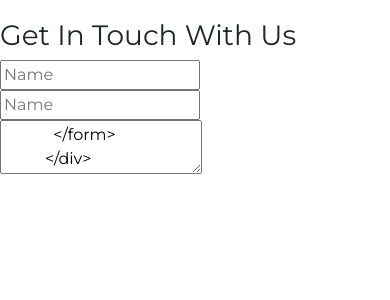
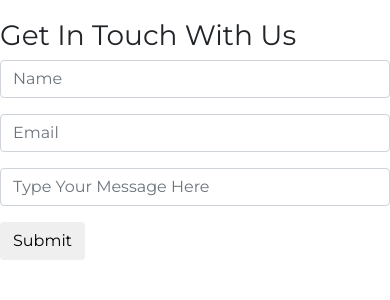
Before and after one commit to Hjkun77/access-website, a PHP site: page /contact.html in a window 390 px wide. Shown: the part 101-401 px from the top of the page. Run offline with PHP 8.4, Linux system fonts and the light colour scheme.

Commit message:
Contact Layout Form Complete

```diff
--- a/contact.html
+++ b/contact.html
@@ -53,13 +53,12 @@
 
       <div class="contact-us">
         <div class="row">
-          <div class="col-md-12">
-            <h4 class="contact-us-title">Contact Us</h4>
-          </div>
-          <div class="col-md-7">
+          <div class="col-md-6">
             <div class="row">
+              <div class="col-md-12">
+                <h4 class="contact-us-title">Contact Us</h4>
+              </div>
               <div class="col-md-3">
-
               </div>
               <div class="col-md-9">
                 <p>accessmea@gmail.com</p>
@@ -73,12 +72,21 @@
               </div>
             </div>
           </div>
-          <div class="col-md-5 contact-line">
+          <div class="col-md-6 contact-line">
             <h3 class="get-in-touch">Get In Touch With Us</h3>
-            <form action="#">
-              <input type="text" placeholder="Name">
-              <input type="text" placeholder="Name">
-              <textarea  type="text" placeholder="Name">
+            <form>
+              <div class="form-group">
+                <input type="text" class="form-control contact-input-name" placeholder="Name" required>
+              </div>
+              <div class="form-group">
+                <input type="email" class="form-control contact-input-email" placeholder="Email" required>
+              </div>
+              <div class="form-group">
+                <input type="text" class="form-control contact-input-message" placeholder="Type Your Message Here" required>
+              </div>
+              <div class="contact-container">
+                <button type="submit" class="btn contact-button">Submit</button>
+              </div>
             </form>
           </div>
         </div>
```
Also changed, not shown: stylesheets/style.css (+37 -6 lines).
